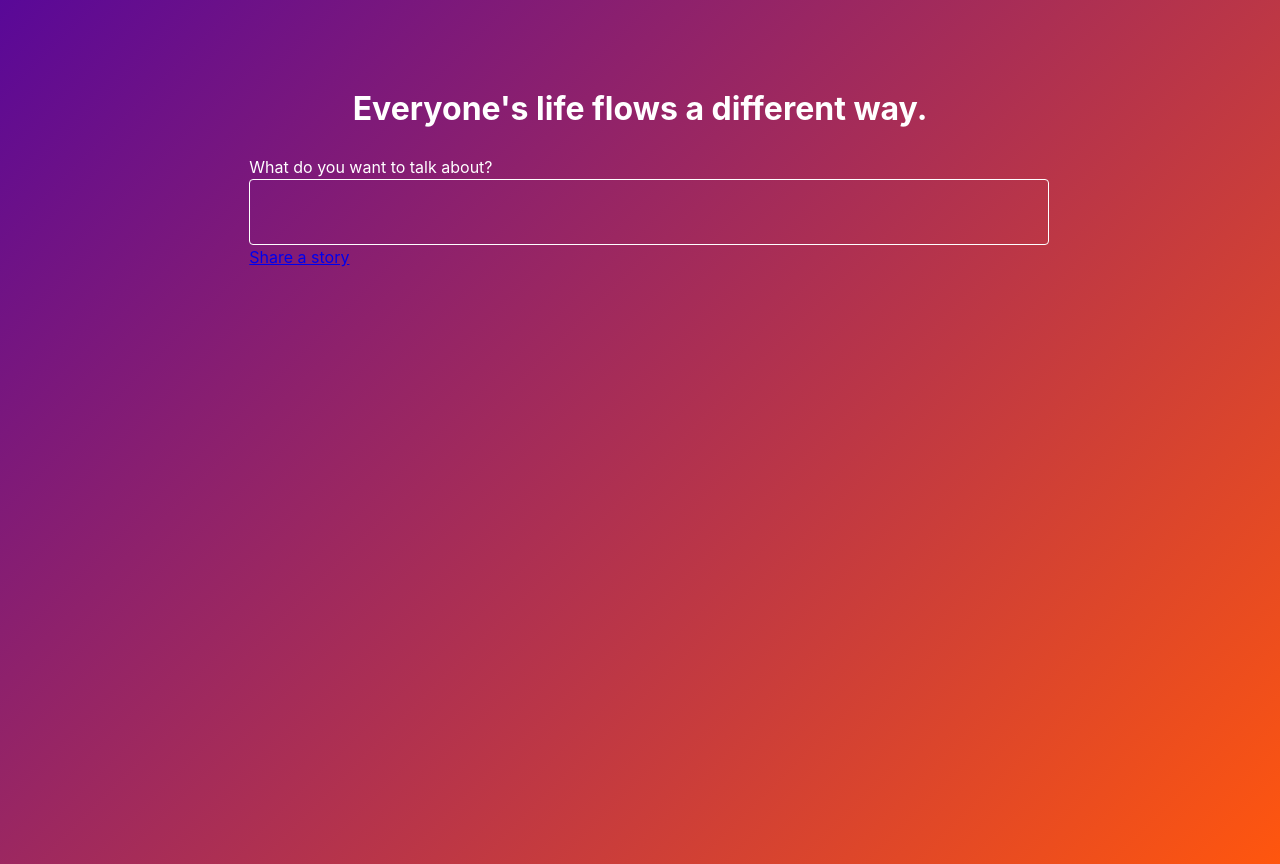
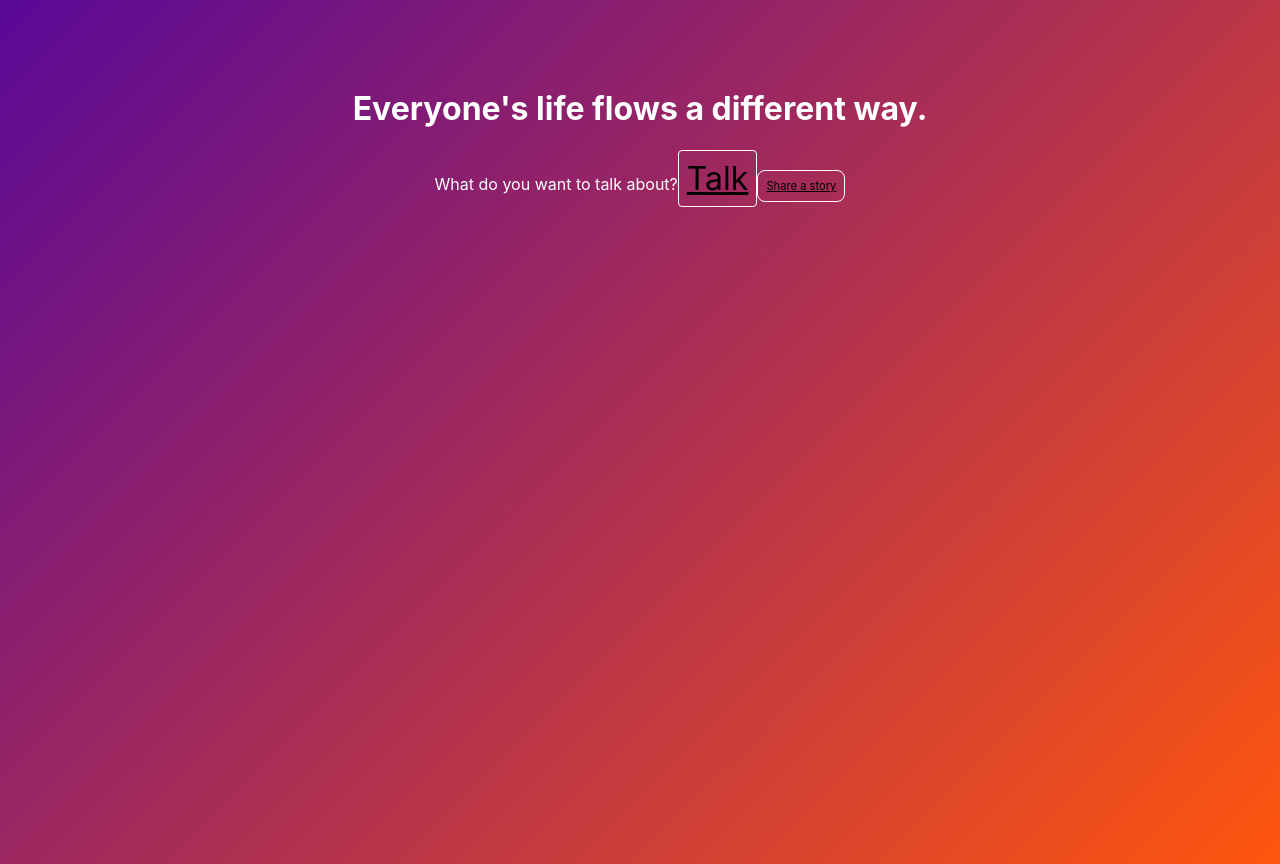
Before and after one commit to myfatemi04/rivers, a React (Create React App) app: page / in a window 1280 px wide. Built offline with nearby package versions, Linux system fonts and the light colour scheme.

Commit message:
Update home page with two buttons

```diff
--- a/src/index.css
+++ b/src/index.css
@@ -30,6 +30,16 @@ code {
   margin: 1rem 0;
 }
 
+.share-button {
+  width: 25rem;
+  background-color: rgba(60, 60, 200);
+  color: white;
+  display: inline-block;
+  padding: 1rem;
+  border-radius: 0.5rem;
+  margin: 1rem 0;
+}
+
 .flex-col {
   display: flex;
   flex-direction: column;
--- a/src/pages/Home.css
+++ b/src/pages/Home.css
@@ -1,4 +1,4 @@
-.text-input {
+.talk {
   border: 1px solid white;
   border-radius: 0.25rem;
   background-color: transparent;
@@ -7,3 +7,13 @@
   padding: 0.5rem;
   width: 100%;
 }
+
+.share-story{
+  border: 1px solid white;
+  border-radius: 0.5rem;
+  background-color: transparent;
+  color: black;
+  font-size: 0.7rem;
+  padding: 0.5rem;
+  width: 100%;
+}
--- a/src/pages/Home.js
+++ b/src/pages/Home.js
@@ -12,8 +12,11 @@ export default function Home() {
 			<h1>Everyone's life flows a different way.</h1>
 			<div>
 				<span>What do you want to talk about?</span>
-				<input type="text" className="text-input" />
-				<a href="/share">Share a story</a>
+				<a href="/talk" className="talk">Talk</a>
+				<a href="/share" className="share-story">Share a story</a>
+			</div>
+			<div>
+
 			</div>
 		</div>
 	);
```
